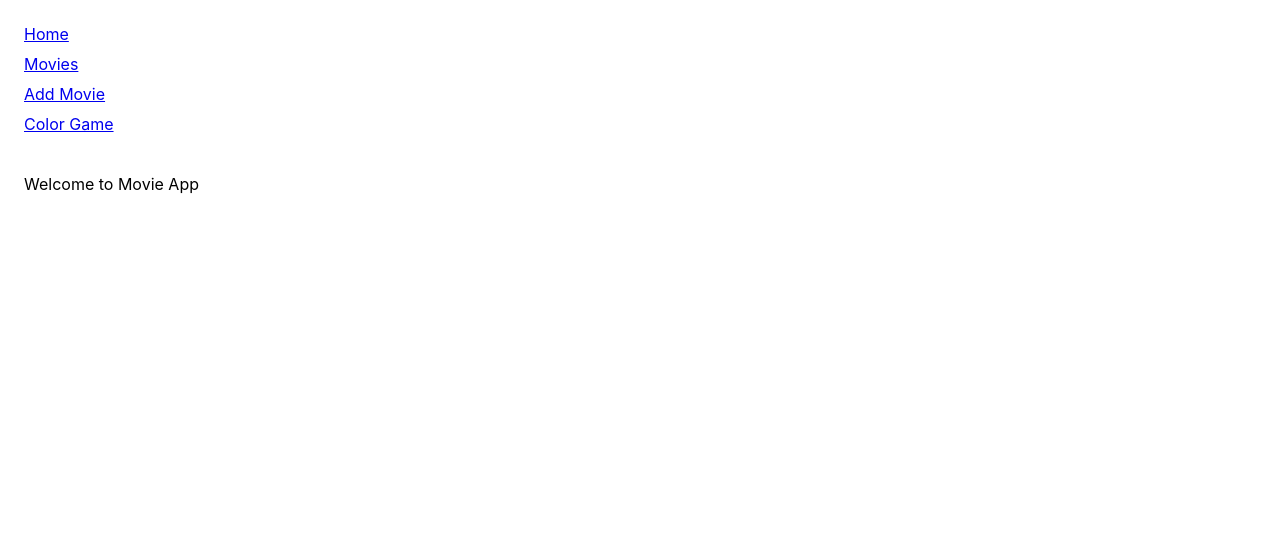
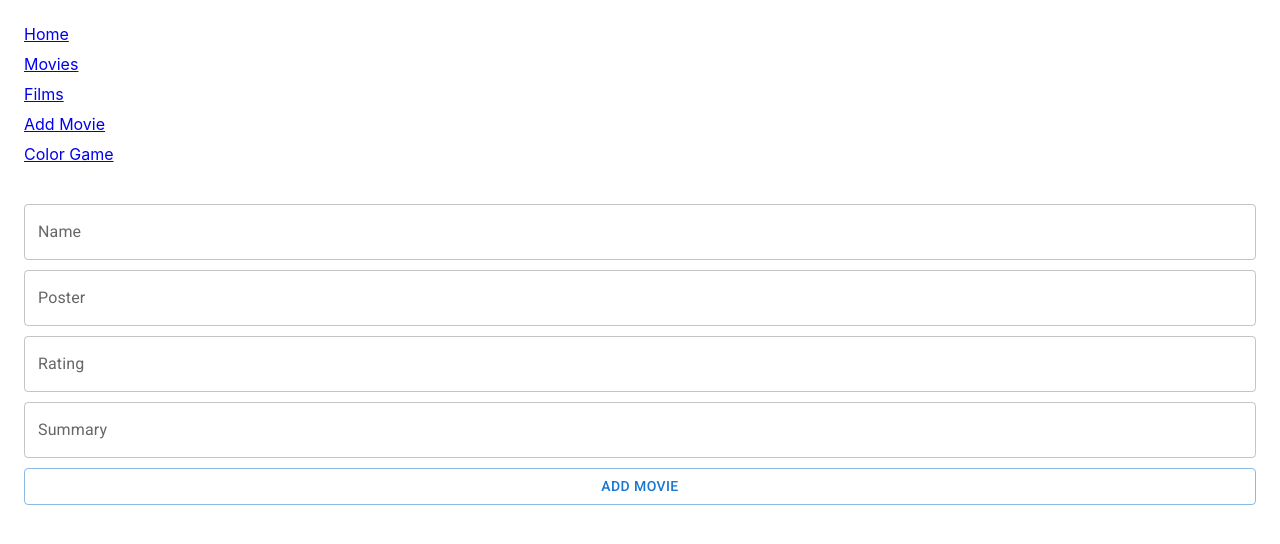
Before and after one commit to SARAVANAN-SSS/movie-app-2, a React (Create React App) app: page /movie/add in a window 1280 px wide. Shown: the top 544 px of the page. Built offline with nearby package versions, Linux system fonts and the light colour scheme.

Commit message:
movie-details

```diff
--- a/src/App.css
+++ b/src/App.css
@@ -16,7 +16,11 @@
 .movie-specs {
   display: flex;
   align-items: center;
-  justify-content: space-between;
+  justify-content: center;
+}
+
+.movie-details {
+  width: fit-content;
 }
 
 body {
@@ -57,3 +61,8 @@ body {
   gap: 10px;
   margin-bottom: 40px;
 }
+
+.not-found {
+/* margin: 50px; */
+text-align: center;
+}
--- a/src/App.js
+++ b/src/App.js
@@ -1,9 +1,9 @@
+import Button from '@mui/material/Button';
+import TextField from '@mui/material/TextField';
 import { useState } from 'react';
+import { Link, Route, Switch, Redirect, useHistory, useParams } from 'react-router-dom';
 import './App.css';
 import { MovieList } from './MovieList';
-import Button from '@mui/material/Button';
-import { Switch,Route,Link } from 'react-router-dom';
-import TextField from '@mui/material/TextField';
 
 
 function App() {
@@ -13,44 +13,46 @@ function App() {
       name :"Kaithi(2019)",
       poster:"https://i.pinimg.com/originals/7d/9f/97/7d9f9738122bd0df2905600c2548d211.jpg",
       rating:8.5,
-      summary:"Dilli, an ex-convict, endeavours to meet his daughter for the first time after leaving prison. However, his attempts are interrupted due to a drug raid planned by Inspector Bejoy."
+      summary:"Dilli, an ex-convict, endeavours to meet his daughter for the first time after leaving prison. However, his attempts are interrupted due to a drug raid planned by Inspector Bejoy.",
+      trailer:""
     },
     {
       name :"Asuran(2019)",
       poster:"https://m.media-amazon.com/images/M/MV5BMDgwZWUyYzctOGU1NC00ZTFkLTgxM2EtNGU0ZWUwY2Y3YjhkXkEyXkFqcGdeQXVyMTA4NjE0NjEy._V1_.jpg",
       rating:9,
-      summary:"The teenage son of a farmer from an underprivileged caste kills a rich, upper caste landlord. Will the farmer, a loving father and a pacifist by heart, be able to save his hot-blooded son is the rest of the story."
+      summary:"The teenage son of a farmer from an underprivileged caste kills a rich, upper caste landlord. Will the farmer, a loving father and a pacifist by heart, be able to save his hot-blooded son is the rest of the story.",
+      trailer:""
     },
     {
       name :"KGF1(2018)",
       poster:"https://wallpaperaccess.com/full/2365094.jpg",
       rating:8,
-      summary:"In the 1970s, a gangster goes undercover as a slave to assassinate the owner of a notorious gold mine."
+      summary:"In the 1970s, a gangster goes undercover as a slave to assassinate the owner of a notorious gold mine.",
+      trailer:""
     },
     {
       name :"KGF2(2022)",
       poster:"https://cdn.bollywoodmdb.com/fit-in/movies/largethumb/2019/k-g-f-chapter-2/k-g-f-chapter-2-poster-4.jpg",
       rating:7.5,
-      summary:"In the blood-soaked Kolar Gold Fields, Rocky's name strikes fear into his foes. While his allies look up to him, the government sees him as a threat to law and order. Rocky must battle threats from all sides for unchallenged supremacy."
+      summary:"In the blood-soaked Kolar Gold Fields, Rocky's name strikes fear into his foes. While his allies look up to him, the government sees him as a threat to law and order. Rocky must battle threats from all sides for unchallenged supremacy.",
+      trailer:""
     },
     {
       name :"Baahubali1(2015)",
       poster:"https://pbs.twimg.com/media/CIuhPFwUkAAJPuO.jpg",
       rating:8,
-      summary:"In ancient India, an adventurous and daring man becomes involved in a decades-old feud between two warring peoples."
+      summary:"In ancient India, an adventurous and daring man becomes involved in a decades-old feud between two warring peoples.",
+      trailer:""
     },
     {
       name :"Baahubali2(2017)",
       poster:"https://st1.bollywoodlife.com/wp-content/uploads/2017/04/Baahubali-2-6.jpg",
       rating:8,
-      summary:"When Shiva, the son of Bahubali, learns about his heritage, he begins to look for answers. His story is juxtaposed with past events that unfolded in the Mahishmati Kingdom."
+      summary:"When Shiva, the son of Bahubali, learns about his heritage, he begins to look for answers. His story is juxtaposed with past events that unfolded in the Mahishmati Kingdom.",
+      trailer:""
     },
   ]
 
-  const [name,setName] = useState();
-  const [poster,setPoster] = useState();
-  const [rating,setRating] = useState();
-  const [summary,setSummary] = useState();
   const [movieList,setMovieList] = useState(INITIAL_MOVIES)
 
   return (
@@ -62,7 +64,9 @@ function App() {
 
           <Link to="/movies">Movies</Link>
 
-          <Link to="/add-movie">Add Movie</Link>
+          <Link to="/films">Films</Link>
+
+          <Link to="/movie/add">Add Movie</Link>
 
           <Link to="/color-game">Color Game</Link>
 
@@ -70,7 +74,52 @@ function App() {
 
       <Switch>
 
-      <Route path="/add-movie">
+      <Route path="/movie/add"> <AddMovie movieList={movieList} setMovieList={setMovieList} /> </Route>
+      <Route path="/movie/:id"> <MovieDetails movieList={movieList} /> </Route>
+      <Route path="/movies"> <MovieList movies={movieList} setMovieList={setMovieList} /> </Route>
+      <Route path="/films"><Redirect to="/movies" /></Route>
+      <Route path="/color-game"><AddColor /></Route>
+      <Route exact path="/">Welcome to Movie App</Route>
+      <Route path="**"> <NotFound /> </Route>
+
+      </Switch>
+      </div>
+  );
+}
+
+function MovieDetails({ movieList }) {
+
+  const {id} = useParams();
+  return (
+    <div className='movie-details'>
+       <div className='movie-specs'>
+       <h2>Movie Details of {movieList[id].name}</h2>
+       <p className="movie-rating">⭐{movieList[id].rating}</p>
+       </div>
+      <p className="movie-summary"><b>Summary : </b>{movieList[id].summary}</p>
+    </div>
+  )
+}
+
+function NotFound() {
+  return(
+    <div className='not-found'>
+      <h1>404 - Page Not Found</h1>
+    </div>
+  )
+}
+
+function AddMovie({ movieList,setMovieList }) {
+
+  const [name,setName] = useState();
+  const [poster,setPoster] = useState();
+  const [rating,setRating] = useState();
+  const [summary,setSummary] = useState();
+  const history = useHistory()
+
+
+  return(
+
     <div className="add-movie-btn">
 
       <TextField onChange={(event)=>{setName(event.target.value)}} label="Name" variant="outlined" />
@@ -78,36 +127,15 @@ function App() {
       <TextField onChange={(event)=>{setRating(event.target.value)}} label="Rating" variant="outlined" />
       <TextField onChange={(event)=>{setSummary(event.target.value)}} label="Summary" variant="outlined" />
 
-
-      {/* <input className="add-movie-btn" onChange={(event)=>{setName(event.target.value)}} placeholder="Enter Movie Name" /><br /><br />
-      <input className="add-movie-btn" onChange={(event)=>{setPoster(event.target.value)}} placeholder="Enter Movie Poster Url" /><br /><br />
-      <input className="add-movie-btn" onChange={(event)=>{setRating(event.target.value)}} placeholder="Enter Movie Rating" /><br /><br />
-      <input className="add-movie-btn" onChange={(event)=>{setSummary(event.target.value)}} placeholder="Enter Movie Summary" /><br /><br /> */}
-
       <Button variant="outlined" onClick={()=>{
+      history.push('/movies')
       const newMovie={name:name,poster:poster,rating:rating,summary:summary}
       setMovieList([...movieList,newMovie])}}>Add Movie</Button>
-      <br /><br />
 
       </div>
-      </Route>
 
-      <Route path="/movies">
-
-      <MovieList movies={movieList} setMovieList={setMovieList} />
-
-      </Route>
-
-      <Route path="/color-game"><AddColor /></Route>
-      <Route path="/">Welcome to Movie App</Route>
-
-      </Switch>
-      </div>
-  );
+  )
 }
-
-
-
 
 
 function AddColor () {
--- a/src/Movie.js
+++ b/src/Movie.js
@@ -6,15 +6,18 @@ import ExpandLessIcon from '@mui/icons-material/ExpandLess';
 import Card from '@mui/material/Card';
 import CardActions from '@mui/material/CardActions';
 import CardContent from '@mui/material/CardContent';
+import InfoIcon from '@mui/icons-material/Info';
+import { useHistory } from 'react-router-dom'
 
 
 
-export function Movie({ name, poster, rating, summary,deleteButton }) {
+
+export function Movie({ name, poster, rating, summary,deleteButton,id }) {
 
   const [show, setShow] = useState(true);
   // const [showmovie, setShowmovie] = useState(false);
 
-
+  const history = useHistory();
   const styles = { color: rating >= 8 ? "green" : "red" };
 
   const styles1 = { display: show ? "none" : "block" };
@@ -29,8 +32,12 @@ export function Movie({ name, poster, rating, summary,deleteButton }) {
       <CardContent>
       <div className="movie-specs">
         <h3 className="movie-name">{name}
+        <Button  onClick={() => { history.push(`/movie/${id}`) }} aria-label="movie-details">
+        <InfoIcon />
+        </Button>
         <Button  onClick={() => { setShow(!show); }}>
-        {show?<ExpandMoreIcon /> : <ExpandLessIcon />}</Button>
+        {show?<ExpandMoreIcon /> : <ExpandLessIcon />}
+        </Button>
         </h3>
         <p style={styles} className="movie-rating">⭐{rating}</p>
       </div>
--- a/src/MovieList.js
+++ b/src/MovieList.js
@@ -24,7 +24,7 @@ export function MovieList({ movies,setMovieList }) {
        <DeleteIcon />
       </IconButton>
       </Button>}
-
+      id={index}
       name={name} poster={poster} rating={rating} summary={summary} />)}
     </div>
   );
```
Lines whose indentation alone changed are shown as unchanged.
